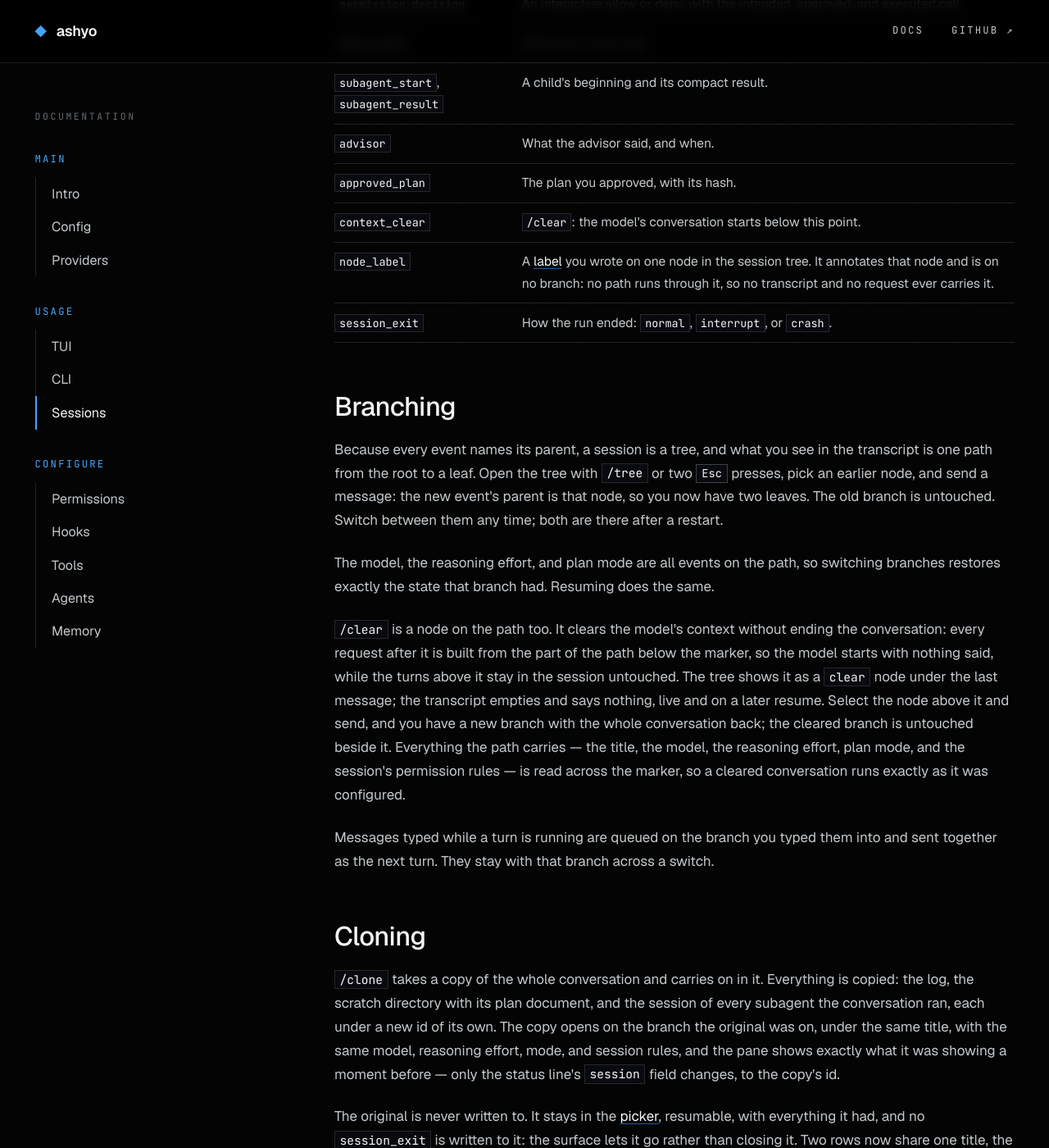
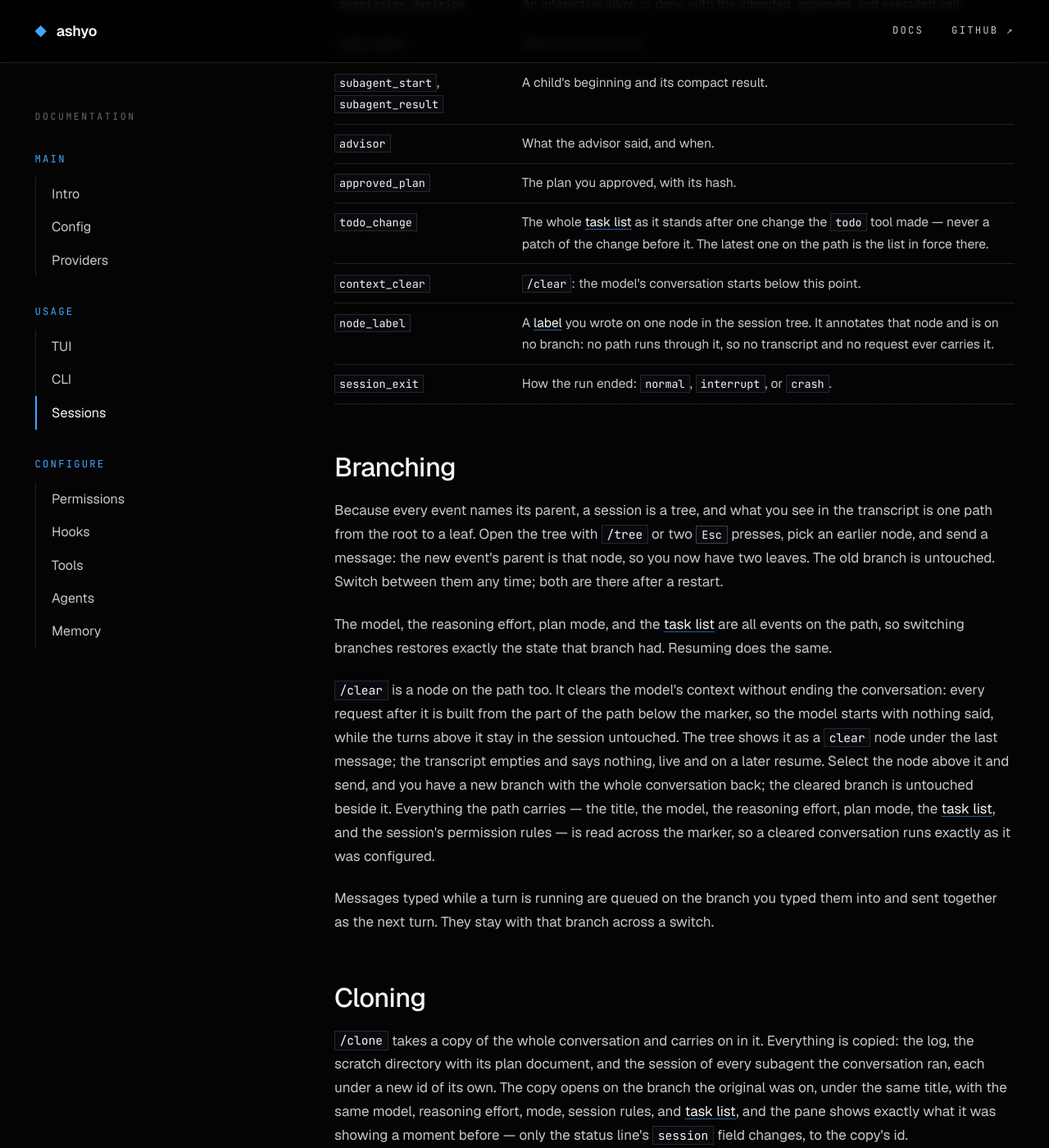
Before and after one commit to ashyo-ai/ashyo-ai.github.io, a Jekyll site: the page built from sessions.html, in a window 1280 px wide and 1400 px high, scrolled down 1507 px. Shown: the whole window at 82% size. Built offline with Jekyll 4.4.1, drawn with Linux system fonts in a browser that asks for light colours; some of the changed text lies outside the part shown.

Commit message:
Todo On The Path: the task list travels with the conversation
The `todo` tool's list is now an event on the session path, so the Tools
page gains a Task list section describing what that means to read: the
list belongs to the branch you are on, a switch shows the list that
branch held, a resume opens on the list the session had, a clone and a
fork carry it, `/clear` does not empty it, and a subagent's list is its
own.

Sessions lists the `todo_change` event, names the task list among the
things the path carries across a branch switch, a `/clear`, a clone, and
a fork, and the TUI page adds the `todo` row to the kinds the session
tree draws. Agents names the task list among what stays in a child's own
session.

```diff
--- a/agents.html
+++ b/agents.html
@@ -53,7 +53,7 @@
 <p>A mutable child needs a clean parent: a checked-out branch with no uncommitted changes. Otherwise creation is refused with <code>mutable_agent_requires_clean_git</code> and no branch or worktree is made. A read-only parent, including one in plan mode, cannot spawn a mutable child.</p>
 
 <h3 id="containment">What crosses back</h3>
-<p>A child's session is its own log with its own tool calls, model events, and reasoning. None of it enters the parent's context. What the parent receives is a compact result: a summary, the branch name, the base and head commits, a validation status, and the child's status. A grandchild is contained in the same way at its own level, so each level of delegation sees only the summaries of the level below.</p>
+<p>A child's session is its own log with its own tool calls, model events, reasoning, and <a href="tools.html#task-list">task list</a>. None of it enters the parent's context. What the parent receives is a compact result: a summary, the branch name, the base and head commits, a validation status, and the child's status. A grandchild is contained in the same way at its own level, so each level of delegation sees only the summaries of the level below.</p>
 <p>The rules that decide a child's calls are the same live rules as the parent's, and an interactive approval that edits an <code>agent</code> call can narrow the child's access but never widen it.</p>
 
 <h3 id="steer">Steering</h3>
--- a/sessions.html
+++ b/sessions.html
@@ -28,6 +28,7 @@
 <tr><td><code>subagent_start</code>, <code>subagent_result</code></td><td>A child's beginning and its compact result.</td></tr>
 <tr><td><code>advisor</code></td><td>What the advisor said, and when.</td></tr>
 <tr><td><code>approved_plan</code></td><td>The plan you approved, with its hash.</td></tr>
+<tr><td><code>todo_change</code></td><td>The whole <a href="tools.html#task-list">task list</a> as it stands after one change the <code>todo</code> tool made — never a patch of the change before it. The latest one on the path is the list in force there.</td></tr>
 <tr><td><code>context_clear</code></td><td><code>/clear</code>: the model's conversation starts below this point.</td></tr>
 <tr><td><code>node_label</code></td><td>A <a href="tui.html#tree-labels">label</a> you wrote on one node in the session tree. It annotates that node and is on no branch: no path runs through it, so no transcript and no request ever carries it.</td></tr>
 <tr><td><code>session_exit</code></td><td>How the run ended: <code>normal</code>, <code>interrupt</code>, or <code>crash</code>.</td></tr>
@@ -35,12 +36,12 @@
 
 <h2 id="branching">Branching</h2>
 <p>Because every event names its parent, a session is a tree, and what you see in the transcript is one path from the root to a leaf. Open the tree with <code>/tree</code> or two <kbd>Esc</kbd> presses, pick an earlier node, and send a message: the new event's parent is that node, so you now have two leaves. The old branch is untouched. Switch between them any time; both are there after a restart.</p>
-<p>The model, the reasoning effort, and plan mode are all events on the path, so switching branches restores exactly the state that branch had. Resuming does the same.</p>
-<p><code>/clear</code> is a node on the path too. It clears the model's context without ending the conversation: every request after it is built from the part of the path below the marker, so the model starts with nothing said, while the turns above it stay in the session untouched. The tree shows it as a <code>clear</code> node under the last message; the transcript empties and says nothing, live and on a later resume. Select the node above it and send, and you have a new branch with the whole conversation back; the cleared branch is untouched beside it. Everything the path carries — the title, the model, the reasoning effort, plan mode, and the session's permission rules — is read across the marker, so a cleared conversation runs exactly as it was configured.</p>
+<p>The model, the reasoning effort, plan mode, and the <a href="tools.html#task-list">task list</a> are all events on the path, so switching branches restores exactly the state that branch had. Resuming does the same.</p>
+<p><code>/clear</code> is a node on the path too. It clears the model's context without ending the conversation: every request after it is built from the part of the path below the marker, so the model starts with nothing said, while the turns above it stay in the session untouched. The tree shows it as a <code>clear</code> node under the last message; the transcript empties and says nothing, live and on a later resume. Select the node above it and send, and you have a new branch with the whole conversation back; the cleared branch is untouched beside it. Everything the path carries — the title, the model, the reasoning effort, plan mode, the <a href="tools.html#task-list">task list</a>, and the session's permission rules — is read across the marker, so a cleared conversation runs exactly as it was configured.</p>
 <p>Messages typed while a turn is running are queued on the branch you typed them into and sent together as the next turn. They stay with that branch across a switch.</p>
 
 <h2 id="cloning">Cloning</h2>
-<p><code>/clone</code> takes a copy of the whole conversation and carries on in it. Everything is copied: the log, the scratch directory with its plan document, and the session of every subagent the conversation ran, each under a new id of its own. The copy opens on the branch the original was on, under the same title, with the same model, reasoning effort, mode, and session rules, and the pane shows exactly what it was showing a moment before — only the status line's <code>session</code> field changes, to the copy's id.</p>
+<p><code>/clone</code> takes a copy of the whole conversation and carries on in it. Everything is copied: the log, the scratch directory with its plan document, and the session of every subagent the conversation ran, each under a new id of its own. The copy opens on the branch the original was on, under the same title, with the same model, reasoning effort, mode, session rules, and <a href="tools.html#task-list">task list</a>, and the pane shows exactly what it was showing a moment before — only the status line's <code>session</code> field changes, to the copy's id.</p>
 <p>The original is never written to. It stays in the <a href="#picker">picker</a>, resumable, with everything it had, and no <code>session_exit</code> is written to it: the surface lets it go rather than closing it. Two rows now share one title, the copy above the original, and the copy's row is badged <code>(clone)</code> so you can tell which is which — see <a href="#copy-origin">Where a copy came from</a>. <code>/rename</code> is how they part for good.</p>
 <p>The two share nothing afterwards. Turns you take in the copy are recorded under the copy, turns you take in the original stay in the original, and deleting either leaves the other whole, its subagent records included.</p>
 <p>Three things do not travel. A mutable <a href="agents.html">subagent</a>'s worktree is git state rather than a session file, so it is not copied and stays with the conversation that made it, which is where you clean it up; the copy's own <code>subagent_start</code> and <code>subagent_result</code> events still name it. <a href="memory.html">Memory</a> is global, so nothing is copied there and the turns the original already consolidated are not consolidated again. Input history belongs to the project rather than the session, so a clone changes nothing about what the composer recalls.</p>
@@ -49,7 +50,7 @@
 
 <h2 id="forking">Forking</h2>
 <p><code>/fork</code> takes a copy of the branch you are on and carries on in it. Where <code>/clone</code> copies the whole conversation, a fork copies one path through it: everything from the start of the conversation down to the leaf you are on, the sessions of the subagents that branch ran, and the scratch directory with its plan document, each under a new id of its own. The copy opens on its leaf, and <code>/tree</code> in it shows that one path with no other branch.</p>
-<p>What the other branches hold does not come along. A title, a model switch, a reasoning effort, plan mode, a <code>/clear</code>, or a session rule set on a branch you were not on is not in the copy, and neither is a subagent only that branch ran — the fork carries exactly what its own path carried, which is what the transcript was showing you. <a href="tui.html#tree-labels">Labels</a> are the exception in your favour: a label naming a node on the forked path comes along wherever you wrote it, so the copy's tree shows the same rows named. A label naming a node on another branch does not.</p>
+<p>What the other branches hold does not come along. A title, a model switch, a reasoning effort, plan mode, a <code>/clear</code>, a change to the <a href="tools.html#task-list">task list</a>, or a session rule set on a branch you were not on is not in the copy, and neither is a subagent only that branch ran — the fork carries exactly what its own path carried, which is what the transcript was showing you. <a href="tui.html#tree-labels">Labels</a> are the exception in your favour: a label naming a node on the forked path comes along wherever you wrote it, so the copy's tree shows the same rows named. A label naming a node on another branch does not.</p>
 <p>The original is never written to. It stays in the <a href="#picker">picker</a> with every branch it had, resumable, and no <code>session_exit</code> is written to it. Two rows share one title, the fork above the original, and the fork's row is badged <code>(fork)</code> — see <a href="#copy-origin">Where a copy came from</a>. <code>/rename</code> is how they part for good, and everything <a href="#cloning">cloning</a> says about worktrees, memory, input history, and deleting either side holds here too.</p>
 <p><code>/fork</code> takes no argument, and is refused while a turn is running or while a subagent is still running, so no log is copied while something is writing to it. A fork that fails part-way leaves no new session behind and the conversation you were in still bound. The <a href="agents.html#advisor">advisor</a> is waited out exactly as <a href="#copy-advisor">cloning</a> describes, with one difference the narrower copy makes: advice recorded on a branch the fork does not take stays with the original, because the copy holds no line to show it against.</p>
 <p>To fork from an earlier point, open the <a href="tui.html#session-tree">session tree</a>, put the highlight on the turn to go back to, and press <kbd><a href="tui.html#tree-fork">Ctrl-F</a></kbd>: the copy is the conversation down to that turn, so what was said after it is left with the original along with every other branch. Everything else is what <code>/fork</code> does — the same subagent sessions, the same labels, the same refusals — and the original keeps the branch it was on rather than moving to the turn you forked, which is the difference between forking a row and switching to it.</p>
--- a/tui.html
+++ b/tui.html
@@ -167,7 +167,7 @@
 
 <h2 id="overlays">Overlays</h2>
 <h3 id="session-tree">Session tree</h3>
-<p><code>/tree</code>, or two <kbd>Esc</kbd> presses with nothing to close or interrupt, draws the branch structure of the current session, roots first. Every row reads <code>•</code>, what the node is, a colon, and what it holds: <code>• user: It's done.</code>, <code>• assistant: Root cause confirmed from crash.txt…</code>, <code>• tool: shell</code>. A message is labelled by who said it and shows its text on one line, with a space where each break was and anything too long cut with <code>…</code> at the box's edge; a tool call shows the name of the tool; every other kind is named and shows nothing — <code>model</code>, <code>thinking</code>, <code>mode</code>, <code>title</code>, <code>clear</code>, <code>hook</code>, <code>decision</code>, <code>rule</code>, <code>approved plan</code>, <code>exit</code> — and the row the whole session hangs from says <code>session</code>.</p>
+<p><code>/tree</code>, or two <kbd>Esc</kbd> presses with nothing to close or interrupt, draws the branch structure of the current session, roots first. Every row reads <code>•</code>, what the node is, a colon, and what it holds: <code>• user: It's done.</code>, <code>• assistant: Root cause confirmed from crash.txt…</code>, <code>• tool: shell</code>. A message is labelled by who said it and shows its text on one line, with a space where each break was and anything too long cut with <code>…</code> at the box's edge; a tool call shows the name of the tool; every other kind is named and shows nothing — <code>model</code>, <code>thinking</code>, <code>mode</code>, <code>title</code>, <code>todo</code>, <code>clear</code>, <code>hook</code>, <code>decision</code>, <code>rule</code>, <code>approved plan</code>, <code>exit</code> — and the row the whole session hangs from says <code>session</code>.</p>
 <p>The <code>•</code> and the label are drawn in the <a href="#themes">user</a> color on what you said and the <a href="#themes">assistant</a> color on what the model said; every row nobody spoke is <a href="#themes">muted</a>, and so are the <code>│</code>, <code>├─</code> and <code>└─</code> lines that join each node to its parent and its siblings. Nothing marks the current leaf: the tree opens with the highlight on it. The highlighted row is led by a <code>❯</code> in the <a href="#themes">accent</a> color, in a column of its own at the box's left edge before the lines, and the whole row sits on a band of <a href="#themes">selectedBg</a> — a step lighter than a dark terminal, a step darker than a light one — which leaves the row's own colors on it: the <code>•</code> and label in the color of whoever spoke, the lines muted, and what was said in the terminal's own color. A row that cannot be switched to says <code>(not selectable)</code> — the session header, which is the empty root above the first turn, and anything below a node the session holds no event for. <kbd>Enter</kbd> switches; the transcript re-projects onto the chosen path. Send a message from an earlier node and you have a new branch; the old one is untouched and both survive a restart. See <a href="sessions.html#branching">Sessions</a>.</p>
 <p><kbd>Tab</kbd> cycles the box through five views, starting from the one it opens in: <b>all</b>, every node there is; <b>user-only</b>, the messages you sent; <b>assistant-only</b>, the ones the model sent; <b>no tools</b>, everything but the tool calls; and <b>labels-only</b>, the rows you have <a href="#tree-labels">labelled</a>. The title names the view you are looking at. A node a view hides takes none of its descendants with it — a row whose parent is hidden hangs from the nearest row still shown, with the lines joined there — so a turn is never lost because something above it in the branch was. <b>labels-only</b> is the one view that also keeps the rows above the ones it is for, so a labelled row is read where it sits in the session.</p>
 <p>Typing narrows the rows: every letter is added to a search, and the rows left are the ones whose content says it, with the path down to each kept so the lines still connect. What is searched is what the row shows — a message's text, a tool call's name — and the <a href="#tree-labels">label</a> you wrote on it, so a branch you saved under a name is found by typing that name, even on a row that shows nothing of its own. Never the <code>user</code>, <code>assistant</code>, or <code>tool</code> label beside it, so typing <code>user</code> finds the messages that talk about users rather than every message you sent. Case is ignored. <kbd>Backspace</kbd> takes a letter back. The view and the search compose: what is on screen is the rows that pass both, and the title carries the text you have typed. A narrowing that hides the highlighted row moves the highlight to the first row you can switch to, the way the <a href="#completion">completion dock</a>'s does. <kbd>Esc</kbd> clears the text when there is any and closes the box when there is none; the box opens on <b>all</b> with nothing typed every time, whatever the last visit left behind.</p>
```
Also changed, not shown: tools.html (+7 -1 lines).
